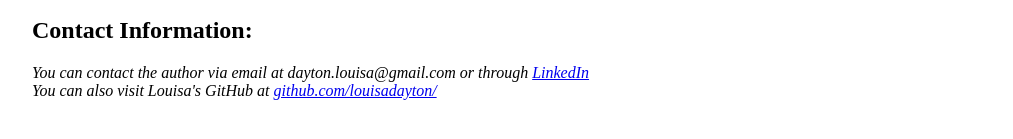
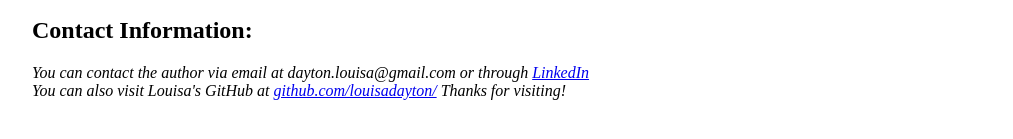
Before and after one commit to louisadayton/portfolio, a plain HTML site: page index.html in a window 1280 px wide. Shown: the part 717-856 px from the top of the page, without its empty margins (133-1146 px from the left). Drawn offline with Linux system fonts and the light colour scheme.

Commit message:
Thanks for visiting! Added

```diff
--- a/index.html
+++ b/index.html
@@ -39,6 +39,7 @@
     <address>
         You can contact the author via email at dayton.louisa@gmail.com or through <a href="www.linkedin.com/in/louisa-dayton-20b009220">LinkedIn</a> <br>
         You can also visit Louisa's GitHub at <a href="https://github.com/louisadayton/">github.com/louisadayton/</a>
+        Thanks for visiting!
     </address>
 
 </body>
```
